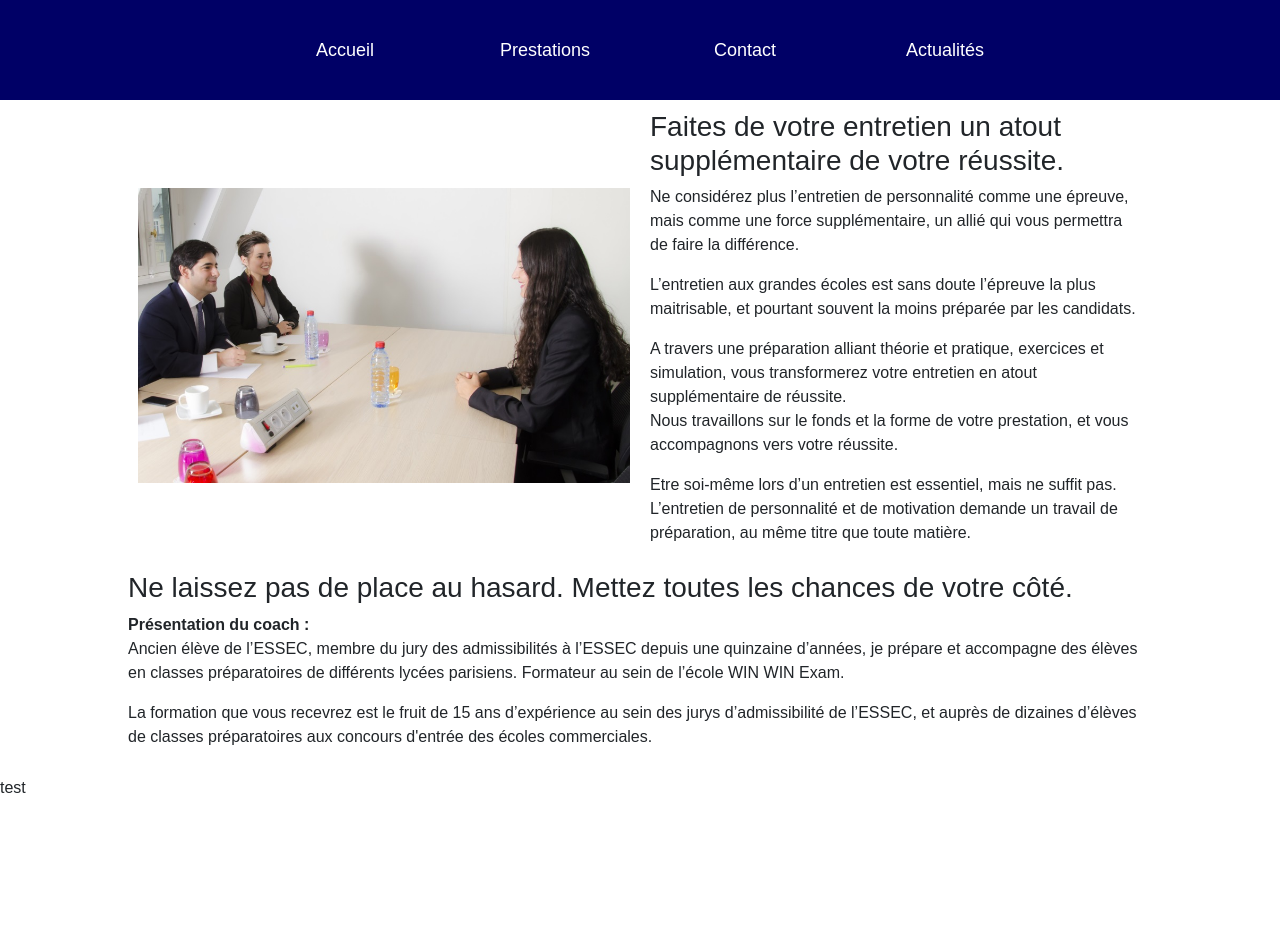
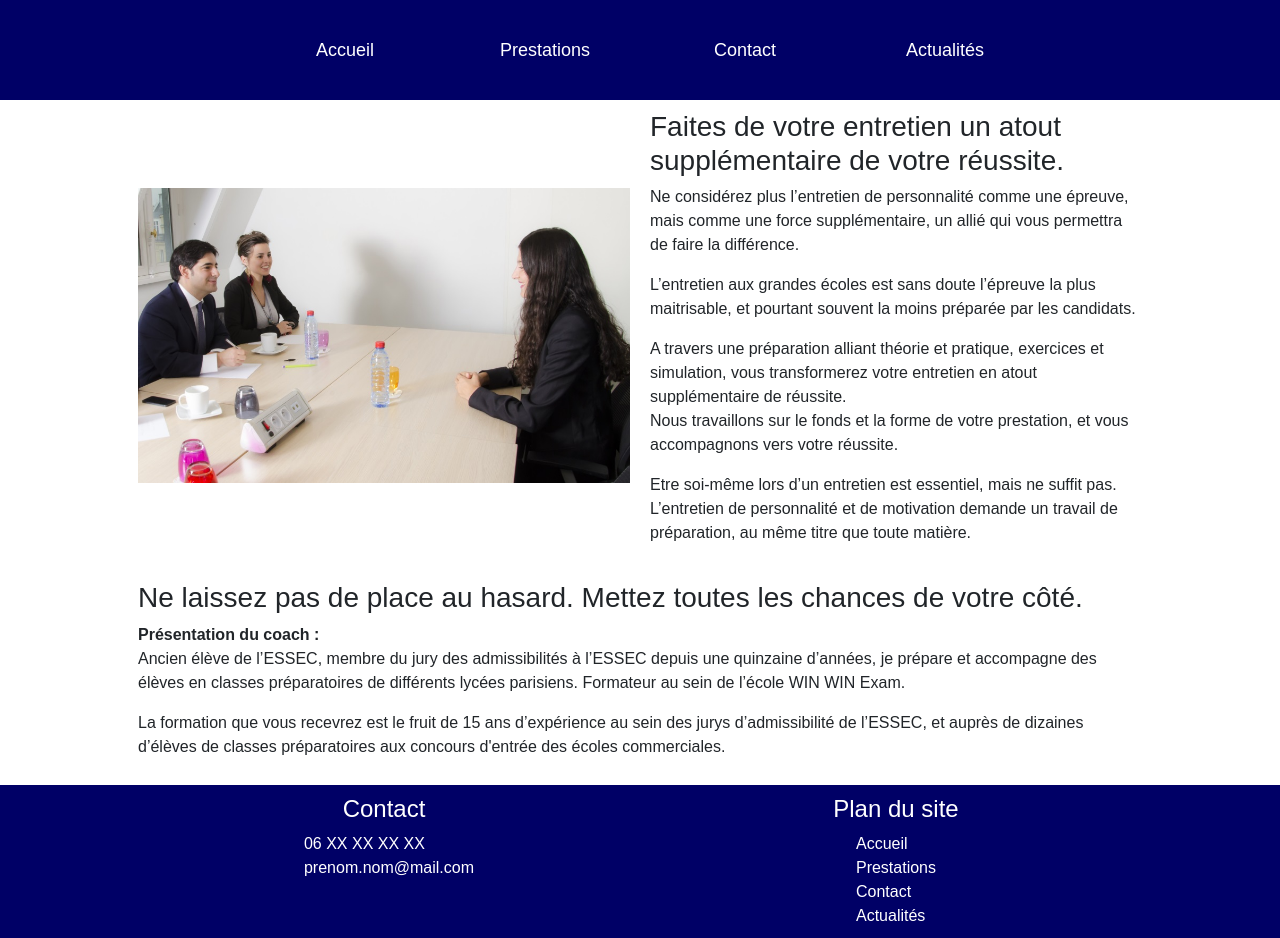
Before and after one commit to alxuy/NomadeNumerique, a React (Create React App) app: page / in a window 1280 px wide. Before the commit the page ends 800 px from the top, so only its background shows below. Built offline with nearby package versions, Linux system fonts and the light colour scheme.

Commit message:
menu & footer done

```diff
--- a/src/Accueil.js
+++ b/src/Accueil.js
@@ -38,7 +38,7 @@ const Accueil = () => {
             </div>
         </div>
         <div style={{display: 'flex', justifyContent: 'center'}}>
-            <div style={{width: '1024px', minWidth: '320px'}}>
+            <div style={{width: '1024px', minWidth: '320px', padding: '10px'}}>
                 <h3>Ne laissez pas de place au hasard. Mettez toutes les chances de votre côté.</h3>
 
                 <b>Présentation du coach :</b>
--- a/src/App.js
+++ b/src/App.js
@@ -4,6 +4,7 @@ import Menu from './Menu';
 import {BrowserRouter, Route} from 'react-router-dom';
 import Accueil from './Accueil';
 import Prestations from './Prestations';
+import Footer from './Footer';
 
 class App extends Component {
     render() {
@@ -15,7 +16,7 @@ class App extends Component {
                         <Route exact path="/" component={Accueil}/>
                         <Route path="/prestations" component={Prestations}/>
                     </main>
-                    <footer>test</footer>
+                    <Footer/>
                 </div>
             </BrowserRouter>
         );
--- /dev/null
+++ b/src/Footer.js
@@ -0,0 +1,52 @@
+import React from 'react';
+import {Glyphicon} from 'react-bootstrap';
+import {Link} from 'react-router-dom';
+
+const Footer = () => {
+    return <footer style={{backgroundColor: '#000066', display: 'flex', justifyContent: 'center', color: 'white'}}>
+        <div style={{
+            width: '1024px',
+            minWidth: '320px',
+            display: 'flex',
+            justifyContent: 'center',
+            flexWrap: 'wrap'
+        }}>
+            <div
+                style={{width: '512px', minWidth: '320px', padding: '10px', display: 'flex', justifyContent: 'center'}}>
+                <div style={{width: '320px'}}>
+                    <h4 style={{textAlign: 'center'}}>Contact</h4>
+                    <div style={{display: 'flex', justifyContent: 'center'}}>
+                        <div>
+                            <span><Glyphicon glyph='earphone' style={{marginRight: '10px'}}/>06 XX XX XX XX</span><br/>
+                            <span><Glyphicon glyph='envelope' style={{marginRight: '10px'}}/>prenom.nom@mail.com</span>
+                        </div>
+                    </div>
+                </div>
+            </div>
+            <div
+                style={{width: '512px', minWidth: '320px', padding: '10px', display: 'flex', justifyContent: 'center'}}>
+                <div style={{width: '320px'}}>
+                    <h4 style={{textAlign: 'center'}}>Plan du site</h4>
+                    <div style={{display: 'flex', justifyContent: 'center'}}>
+                        <div>
+                            <Link to="/" style={{color: 'white', textDecoration: 'none'}}>
+                                Accueil
+                            </Link><br/>
+                            <Link to="/prestations" style={{color: 'white', textDecoration: 'none'}}>
+                                Prestations
+                            </Link><br/>
+                            <Link to="/contact" style={{color: 'white', textDecoration: 'none'}}>
+                                Contact
+                            </Link><br/>
+                            <Link to="/actualites" style={{color: 'white', textDecoration: 'none'}}>
+                                Actualités
+                            </Link><br/>
+                        </div>
+                    </div>
+                </div>
+            </div>
+        </div>
+    </footer>;
+};
+
+export default Footer;
--- a/src/Menu.js
+++ b/src/Menu.js
@@ -5,8 +5,8 @@ const Menu = () => {
     return <div style={{backgroundColor: '#000066', display: 'flex', justifyContent: 'center', flexWrap: 'wrap'}}>
         <Onglet nom="Accueil" glyph='home' path='/'/>
         <Onglet nom="Prestations" glyph='list-alt' path="/prestations"/>
-        <Onglet nom="Contact" glyph='envelope' path=""/>
-        <Onglet nom="Actualités" glyph='globe' path=""/>
+        <Onglet nom="Contact" glyph='envelope' path="/contact"/>
+        <Onglet nom="Actualités" glyph='globe' path="/actualites"/>
     </div>;
 };
 
```
